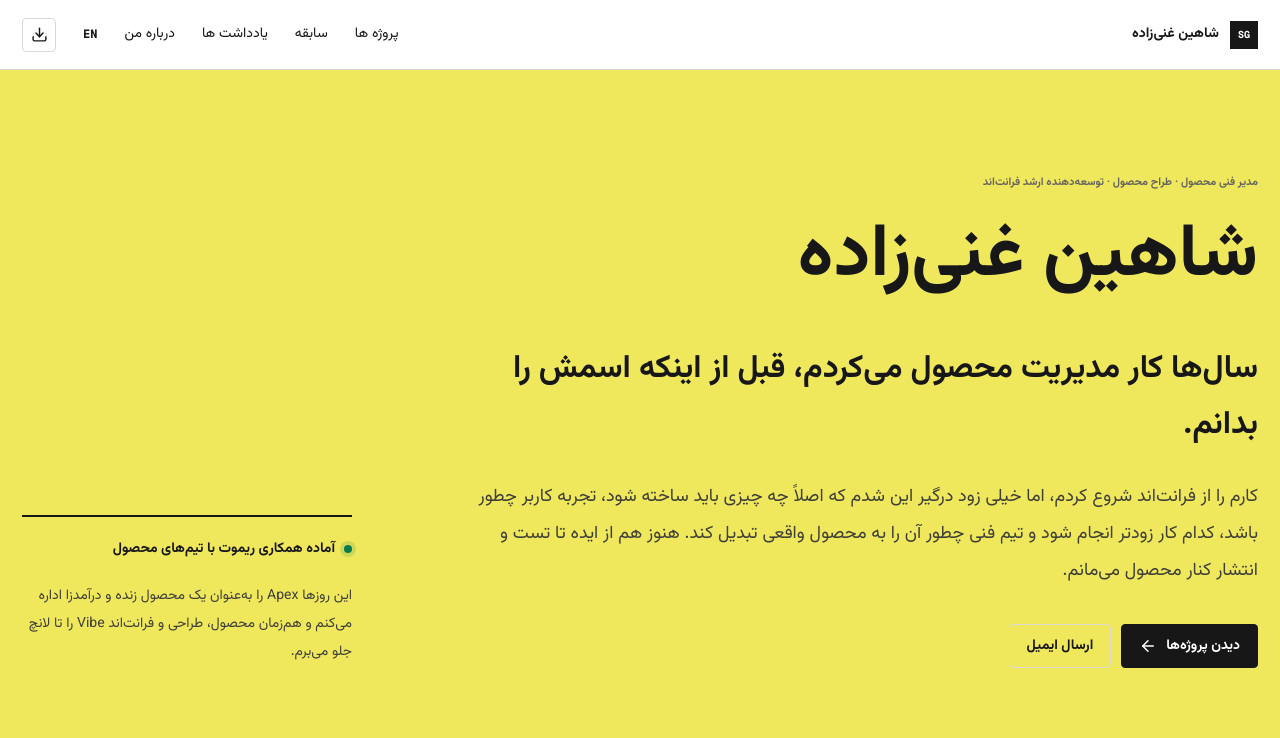
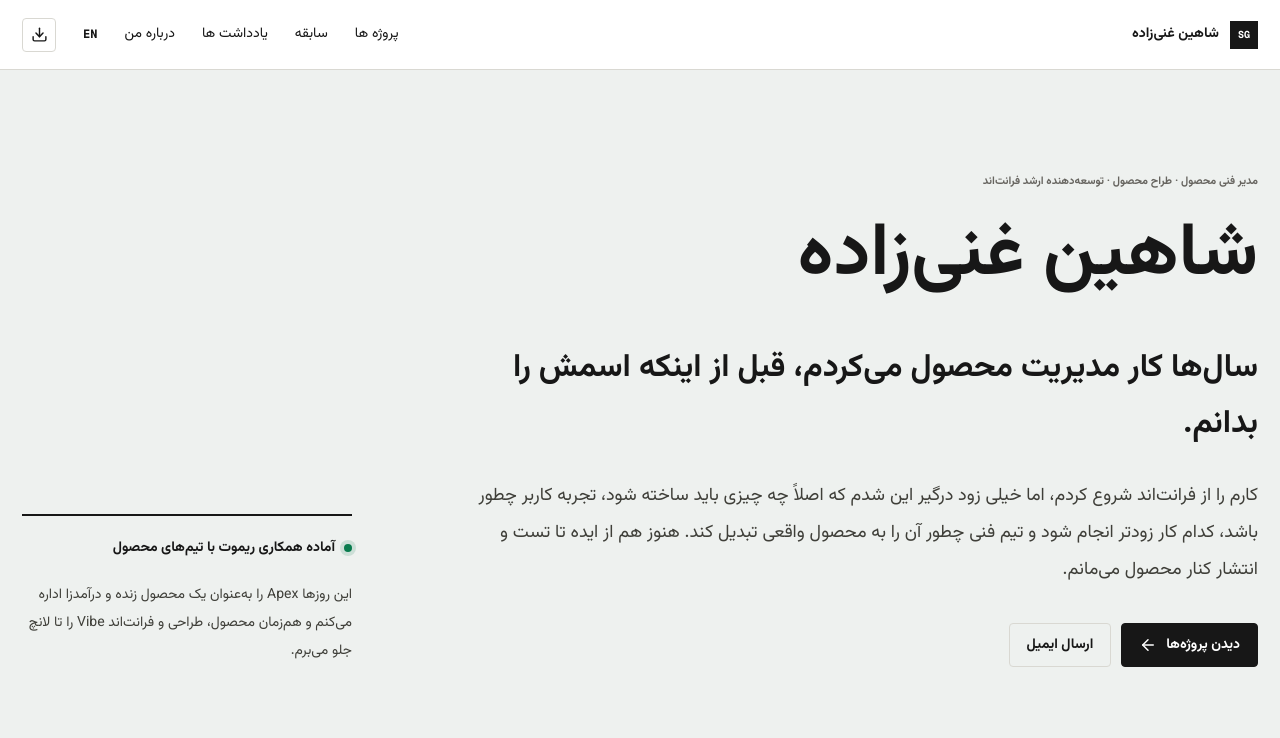
Before and after one commit to ShawnMcRich/portfolio, a Next.js app: page /fa in a window 1280 px wide. Shown: the top 738 px of the page. Built offline with nearby package versions, Linux system fonts and the light colour scheme.

Commit message:
Replace yellow hero with a restrained neutral palette

```diff
--- a/app/globals.css
+++ b/app/globals.css
@@ -7,7 +7,7 @@
   --muted: #66645f;
   --line: #d9d8d2;
   --soft: #ecebe6;
-  --yellow: #f0e85c;
+  --hero: #eef1ef;
   --green: #167552;
   --blue: #3158d4;
   --red: #d94832;
@@ -62,7 +62,7 @@ button, input, textarea, select { font: inherit; }
 .text-link { display: inline-flex; align-items: center; gap: 8px; width: fit-content; padding-bottom: 5px; border-bottom: 1px solid currentColor; font-size: 14px; font-weight: 680; }
 .actions { display: flex; flex-wrap: wrap; gap: 10px; margin-top: 34px; }
 
-.hero { min-height: 670px; margin: 0; padding: 94px max(22px, calc((100vw - var(--max)) / 2)) 72px; display: grid; grid-template-columns: minmax(0, 1fr) 330px; gap: 90px; align-items: end; background: var(--yellow); }
+.hero { min-height: 670px; margin: 0; padding: 94px max(22px, calc((100vw - var(--max)) / 2)) 72px; display: grid; grid-template-columns: minmax(0, 1fr) 330px; gap: 90px; align-items: end; background: var(--hero); border-bottom: 1px solid var(--line); }
 .hero-copy { max-width: 910px; }
 .hero h1 { margin: 18px 0 36px; font-size: 86px; line-height: .94; letter-spacing: 0; font-weight: 610; }
 .rtl .hero h1 { font-size: 74px; line-height: 1.3; }
```
